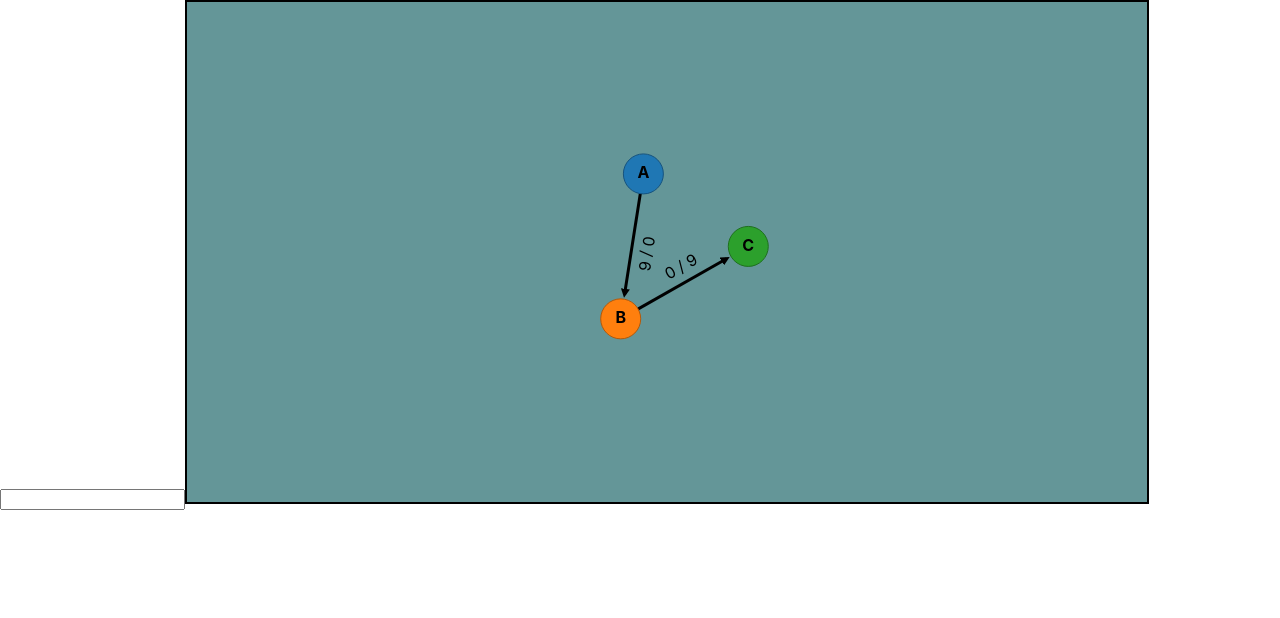
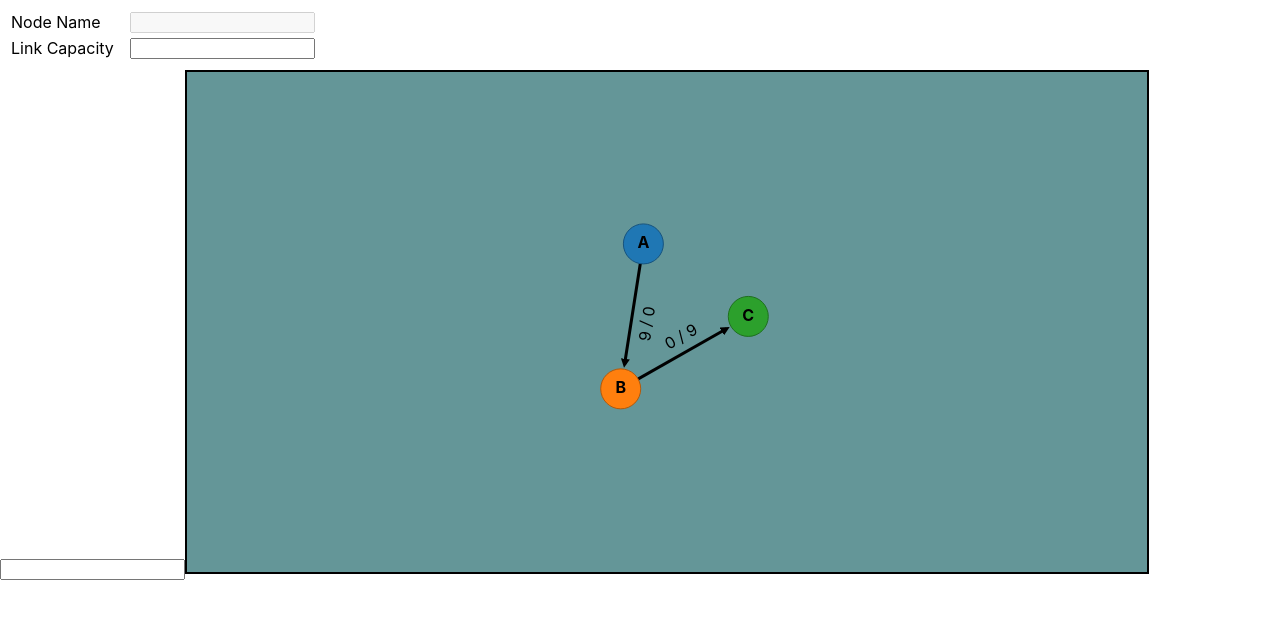
Before and after one commit to TatjanaMerkel/ford-fulkerson-algorithm-app, a React (Create React App) app: page / in a window 1280 px wide. Shown: the top 618 px of the page. Built offline with nearby package versions, Linux system fonts and the light colour scheme.

Commit message:
feat: Add second input field

```diff
--- a/src/components/GraphEditor/GraphEditor.css
+++ b/src/components/GraphEditor/GraphEditor.css
@@ -1,3 +1,11 @@
+table {
+    padding: 8px;
+}
+
+.space {
+    width: 8px;
+}
+
 svg {
     background-color: #649698;
     cursor: default;
--- a/src/components/GraphEditor/GraphEditor.tsx
+++ b/src/components/GraphEditor/GraphEditor.tsx
@@ -16,7 +16,15 @@ interface Link {
     capacity: number
 }
 
-class GraphEditor extends React.Component {
+interface Props {
+}
+
+interface State {
+    selectedNode: Node | null
+    linkCapacity: number
+}
+
+class GraphEditor extends React.Component<Props, State> {
 
     width = 960
     height = 500
@@ -28,8 +36,6 @@ class GraphEditor extends React.Component {
         {name: 'B', color: 1, x: 150, y: 200},
         {name: 'C', color: 2, x: 500, y: 300}
     ]
-
-    selectedNode: null | Node = null
 
     nextNodeName = 'D'
     nextNodeColor = 3
@@ -55,9 +61,15 @@ class GraphEditor extends React.Component {
     constructor(props: any) {
         super(props)
 
+        this.state = {
+            selectedNode: null,
+            linkCapacity: 0
+        }
+
         this.divRef = React.createRef()
 
         this.setNodeName = this.setNodeName.bind(this)
+        this.setLinkCapacity = this.setLinkCapacity.bind(this)
     }
 
     componentDidMount() {
@@ -113,7 +125,7 @@ class GraphEditor extends React.Component {
 
         this.svgNodeGroups.selectAll('circle')
             .style('fill', (node: any) => {
-                return (node === this.selectedNode)
+                return (node === this.state.selectedNode)
                     ? d3.rgb(this.colors(String(node.color))).brighter().toString()
                     : this.colors(String(node.color));
             })
@@ -130,7 +142,7 @@ class GraphEditor extends React.Component {
             .classed('node', true)
             .attr('r', 20)
             .style('fill', (node: Node) => {
-                return (node === this.selectedNode)
+                return (node === this.state.selectedNode)
                     ? d3.rgb(this.colors(String(node.color))).brighter().toString()
                     : this.colors(String(node.color));
             })
@@ -214,7 +226,8 @@ class GraphEditor extends React.Component {
     }
 
     private toggleSelectedNode(node: Node): void {
-        this.selectedNode = (this.selectedNode === node) ? null : node
+        const selectedNode = (this.state.selectedNode === node) ? null : node
+        this.setState({selectedNode})
         this.updateSvgNodes(this.nodes)
     }
 
@@ -279,11 +292,19 @@ class GraphEditor extends React.Component {
     private setNodeName(event: ChangeEvent<HTMLInputElement>): void {
         const newName = event.target.value
 
-        if (this.selectedNode !== null) {
-            this.selectedNode.name = newName
+        const selectedNode = this.state.selectedNode
+
+        if (selectedNode !== null) {
+            selectedNode.name = newName
+            this.setState({selectedNode})
         }
 
         this.updateSvgNodes(this.nodes)
+    }
+
+    private setLinkCapacity(event: ChangeEvent<HTMLInputElement>): void {
+        const linkCapacity = Number(event.target.value)
+        this.setState({linkCapacity})
     }
 
     /// render()
@@ -291,7 +312,36 @@ class GraphEditor extends React.Component {
     render() {
         return (
             <div ref={this.divRef}>
-                <input onChange={this.setNodeName}/>
+                <table>
+                    <tbody>
+                    <tr>
+                        <td>
+                            <label htmlFor="nodeText">Node Name</label>
+                        </td>
+                        <td>
+                            <div className="space"/>
+                        </td>
+                        <td>
+                            <input id="nodeText"
+                                   disabled={this.state.selectedNode === null}
+                                   value={this.state.selectedNode ? this.state.selectedNode.name : ''}
+                                   onChange={this.setNodeName}/>
+                        </td>
+                    </tr>
+                    <tr>
+                        <td>
+                            <label htmlFor="linkCapacity">Link Capacity</label>
+                        </td>
+                        <td>
+                            <div className="space"/>
+                        </td>
+                        <td>
+                            <input id="linkCapacity" type="number" min={0} onChange={this.setLinkCapacity}/>
+                        </td>
+                    </tr>
+                    </tbody>
+                </table>
+                <input />
             </div>
         )
     }
```
